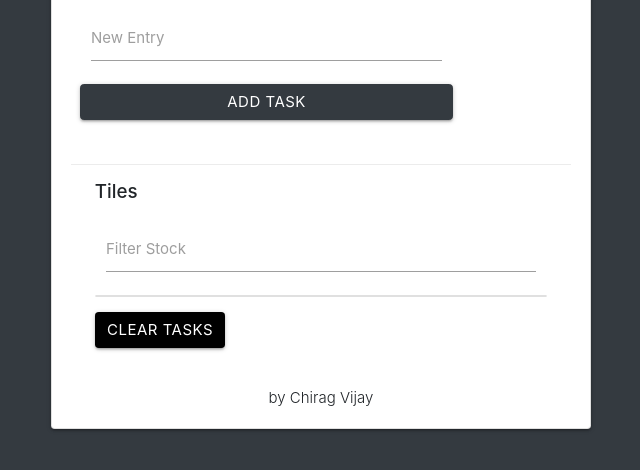
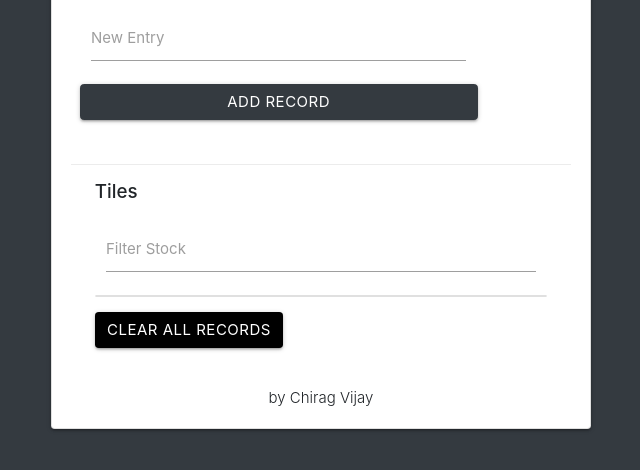
Before and after one commit to chirag4862/Tiles_Tracker, a plain HTML site: page index.html in a window 1280 px wide. Shown: the part 156-626 px from the top of the page, without its empty margins (319-959 px from the left). Drawn offline with nearby package versions, Linux system fonts and the light colour scheme.

Commit message:
Change in Texts

```diff
--- a/index.html
+++ b/index.html
@@ -40,7 +40,7 @@
                   </div>
                   <input
                     type="submit"
-                    value="Add Task"
+                    value="Add Record"
                     class="btn btn-dark btn-block"
                   />
                 </form>
@@ -53,7 +53,7 @@
                 <label for="filter">Filter Stock</label>
               </div>
               <ul class="collection"></ul>
-              <a href="#" class="clear-tasks btn black">Clear Tasks</a>
+              <a href="#" class="clear-tasks btn black">Clear All Records</a>
             </div>
             <h9 class="mt-4 font-weight-light text-center">by Chirag Vijay</h6>
           </div>
```
